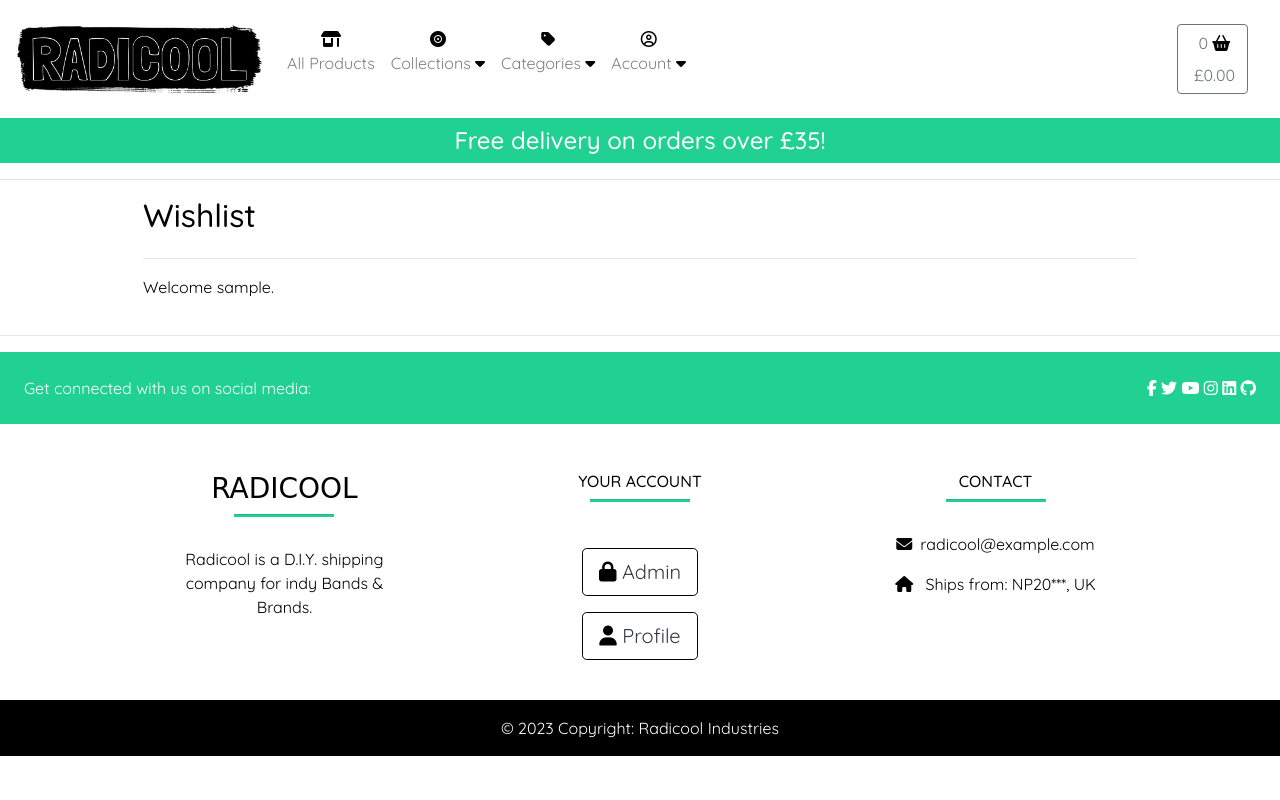
After one commit to Hadokane/CCI_PP4_Radicool_Store, a Django app: page /profile/wishlist/ in a window 1280 px wide. The commit adds this page. Run offline with Django 4.2, Linux system fonts and the light colour scheme; the visitor is signed in with stand-in values (Sample User, id 1); data that the repository does not hold is empty; some libraries are stand-ins or nearby versions; some web fonts are replaced.

Commit message:
feat(wishlist): add a wishlist function for users

```diff
--- a/profiles/urls.py
+++ b/profiles/urls.py
@@ -6,5 +6,11 @@ app_name = "profiles"
 
 urlpatterns = [
     path('', views.profile, name='profile'),
-    path('order_history/<order_number>', views.order_history, name='order_history'),
+    path('order_history/<order_number>',
+         views.order_history,
+         name='order_history'),
+    path('wishlist/', views.wishlist, name='wishlist'),
+    path('wishlist/update_wishlist/<int:id>',
+         views.update_wishlist,
+         name='update_wishlist'),
 ]
--- a/profiles/views.py
+++ b/profiles/views.py
@@ -1,14 +1,13 @@
 from django.shortcuts import render
-
-# Create your views here.
 from django.shortcuts import render, get_object_or_404
 from django.contrib import messages
 from django.contrib.auth.decorators import login_required
+from django.http import HttpResponse, HttpResponseRedirect
+
 from checkout.models import Order, OrderItem
+from store.models import Merch
 from .models import UserProfile
 from .forms import UserProfileForm
-
-from checkout.models import Order
 
 
 @login_required
@@ -36,6 +35,7 @@ def profile(request):
 
 
 def order_history(request, order_number):
+    """Display past orders"""
     order = get_object_or_404(Order, order_number=order_number)
 
     template = 'checkout/checkout_success.html'
@@ -45,3 +45,37 @@ def order_history(request, order_number):
     }
 
     return render(request, template, context)
+
+
+@login_required
+def wishlist(request):
+    """Displays the users wishlist"""
+    merch = Merch.objects.filter(user_wishlist=request.user)
+    return render(
+        request,
+        "profiles/wishlist.html",
+        {"wishlist": merch}
+        )
+
+
+@login_required
+def update_wishlist(request, id):
+    """Add/Remove items from the users wishlist"""
+    merch = get_object_or_404(Merch, id=id)
+    # if on users list, remove the item
+    if merch.user_wishlist.filter(id=request.user.id).exists():
+        merch.user_wishlist.remove(request.user)
+        messages.success(
+            request,
+            merch.product_name
+            + " has been removed from your WishList")
+    # if not on users list, add the item
+    else:
+        product.users_wishlist.add(request.user)
+        messages.success(
+            request,
+            "Added "
+            + merch.product_name
+            + " to your WishList")
+    # sends data back to the same html page
+    return HttpResponseRedirect(request.META["HTTP_REFERER"])
--- a/store/models.py
+++ b/store/models.py
@@ -2,6 +2,7 @@ from django.db import models
 from django.contrib.auth.models import User
 from django.db.models.functions import Lower
 from django.urls import reverse
+from django.contrib.auth.models import User
 
 # Create your models here.
 
@@ -52,6 +53,9 @@ class Merch(models.Model):
     image = models.ImageField(
         upload_to='images/', default='images/placeholder.jpg')
     created = models.DateTimeField(auto_now_add=True)
+    user_wishlist = models.ManyToManyField(
+        User, related_name="user_wishlist",
+        blank="True")
 
     class Meta:
         verbose_name_plural = "Merch"
--- a/templates/base.html
+++ b/templates/base.html
@@ -123,6 +123,7 @@
                             <a class="dropdown-item text-center" href="{% url 'store:add_merch' %}">Add Merch</a>
                             {% endif %}
                             <a class="dropdown-item text-center" href="{% url 'profiles:profile' %}">Profile</a>
+                            <a class="dropdown-item text-center" href="{% url 'profiles:wishlist' %}">Wishlist </a>
                             <a class="dropdown-item text-center" type="button" data-toggle="modal"
                                 data-target="#logoutModal">Logout</a>
                             {% else %}
--- /dev/null
+++ b/templates/profiles/wishlist.html
@@ -0,0 +1,16 @@
+{% extends "base.html" %}
+{% load static %}
+{% block extra_title %}| Wishlist {% endblock %}
+{% block content %}
+
+<div class="container">
+    <div class="row">
+        <div class="col">
+            <h2 class="logo-font mb-4">Wishlist</h2>
+            <hr>
+            <p>Welcome {{ user.username }}.</p>
+        </div>
+    </div>
+</div>
+
+{% endblock %}
```
Also changed, not shown: templates/profiles/profile.html (+2 -14 lines), templates/store/merch/info.html (+22 -6 lines), store/migrations/0002_merch_user_wishlist.py (added).
